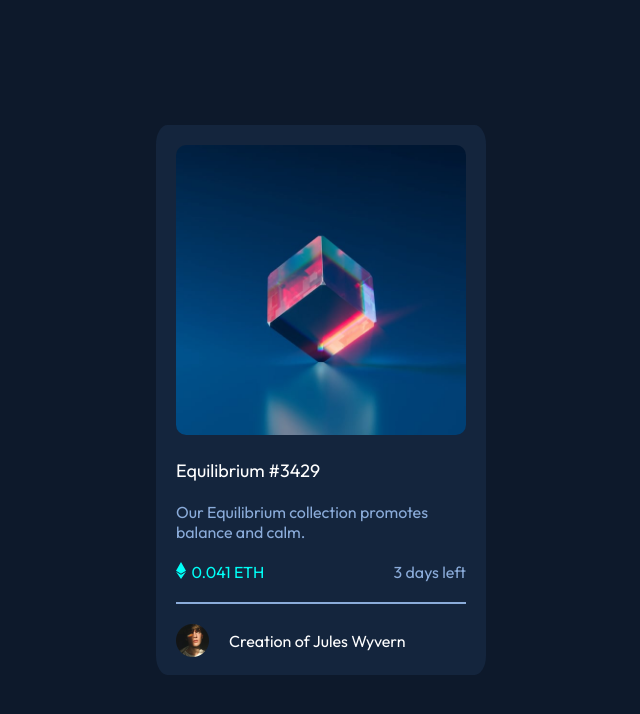
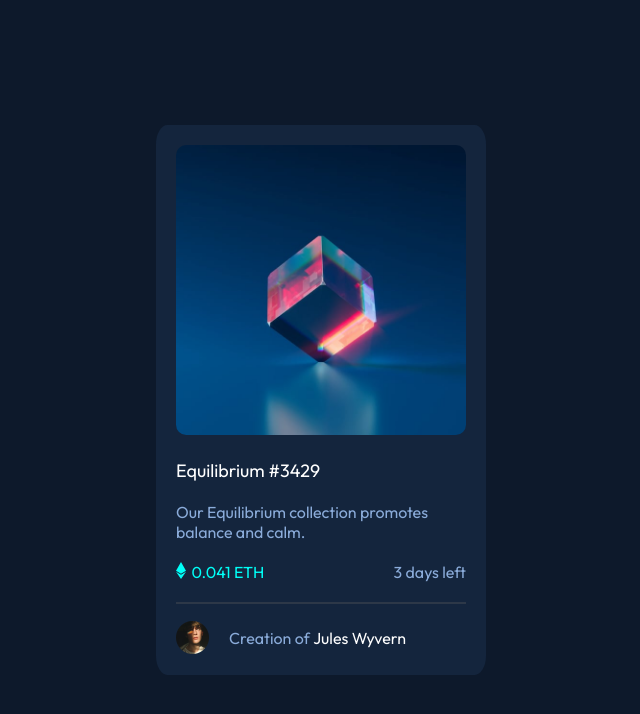
Before and after one commit to JohnMichaelD/NFT-preview-card-component, a plain HTML site: page index.html in a window 1280 px wide. Shown: the whole page, without its empty margins (319-959 px from the left). Drawn offline with Linux system fonts and the light colour scheme.

Commit message:
quick css edits

```diff
--- a/index.html
+++ b/index.html
@@ -48,7 +48,7 @@
         <div class="photoNameContainer">
           <img class="avatarImg" src="./images/image-avatar.png" alt="profile picture">
           <div class="creator">
-            Creation of Jules Wyvern
+            <span class="creatorColors">Creation of</span>&nbsp<span class="name">Jules Wyvern</span>
           </div>
         </div>
       </div>
--- a/styles.css
+++ b/styles.css
@@ -31,11 +31,13 @@ body {
     width: 290px;
     border-radius: 3.5%;
     margin: 20px;
+    cursor: pointer;
 }
 
 .title {
     font-size: large;
     padding-top: 0px;
+    cursor: pointer;
 }
 
 .bioText {
@@ -69,7 +71,7 @@ body {
 }
 
 .line {
-    background-color: hsl(215, 51%, 70%);
+    background-color: hsl(216, 23%, 23%);
     height: 2px;
     width: auto;
     margin-top: 20px;
@@ -81,15 +83,23 @@ body {
 }
 
 .avatarImg {
-    padding-top: 20px;
+    padding-top: 17px;
     padding-right: 20px;
     width: 33px;
 }
 
 .creator {
-    padding-top: 20px;
+    padding-top: 17px;
     display: flex;
     justify-content: center;
+}
+
+.name {
+    cursor: pointer;
+}
+
+.creatorColors {
+    color: hsl(215, 51%, 70%);
 }
 
 .footer {
```
